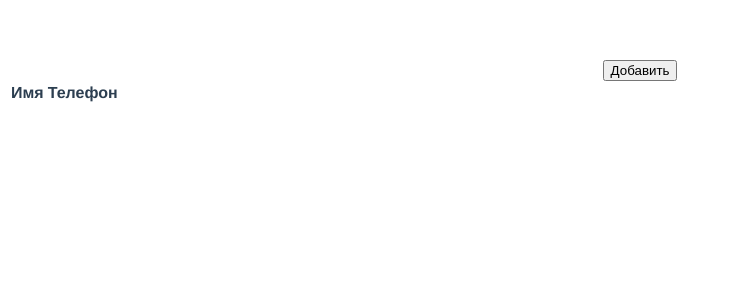
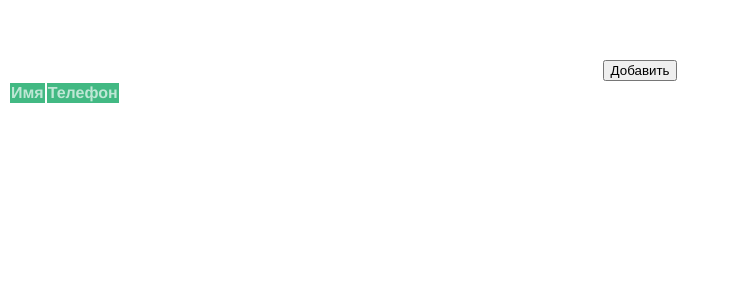
Before and after one commit to Vladislav37/frontend-test-boilerplate, a Vue app: page / in a window 1280 px wide. Shown: the top 300 px of the page, without its empty margins (0-730 px from the left). Built offline with nearby package versions, Linux system fonts and the light colour scheme.

Commit message:
+ simple sort

```diff
--- a/src/components/MyTable.vue
+++ b/src/components/MyTable.vue
@@ -4,7 +4,11 @@
     <table>
       <thead>
       <tr>
-        <th v-for="col in columns" v-bind:key="col">{{ col }}</th>
+        <th v-for="col in columns"
+            v-bind:key="col.idx"
+            @click="sortBy(col.desc)">
+          {{ col.name }}
+        </th>
       </tr>
       </thead>
       <tbody>
@@ -41,17 +45,30 @@ export default {
         id: 0,
         employer: '',
         records: [],
-        columns: [ 'Имя', 'Телефон' ],
+        columns: [
+            {idx:0, name:'Имя', desc:'name'},
+            {idx:1, name:'Телефон', desc:'numberPhone'}
+        ],
         showModal: false,
     }),
     methods: {
         addRow () {
             this.name = this.$refs.name.value;
             this.numberPhone = this.$refs.numberPhone.value;
-            this.id = this.id++;
+            this.id = this.records.length;
             this.records.push({ id: this.id, name: this.name, numberPhone: this.numberPhone, employer:this.employer });
             this.showModal = false;
             this.name = '';
+            console.log(this.records);
+        },
+        sortBy (key) {
+            this.records.sort((a,b) => {
+                console.log(a);
+                console.log(b);
+                console.log(key);
+                return a[key] > b[key] ? -1 : 1;
+            })
+            console.log(this.records);
         }
     }
 };
@@ -62,4 +79,14 @@ h1 {
   font-size: 30px;
 }
 
+th {
+  background-color: #42b983;
+  color: rgba(255, 255, 255, 0.66);
+  cursor: pointer;
+  -webkit-user-select: none;
+  -moz-user-select: none;
+  -ms-user-select: none;
+  user-select: none;
+}
+
 </style>
```
